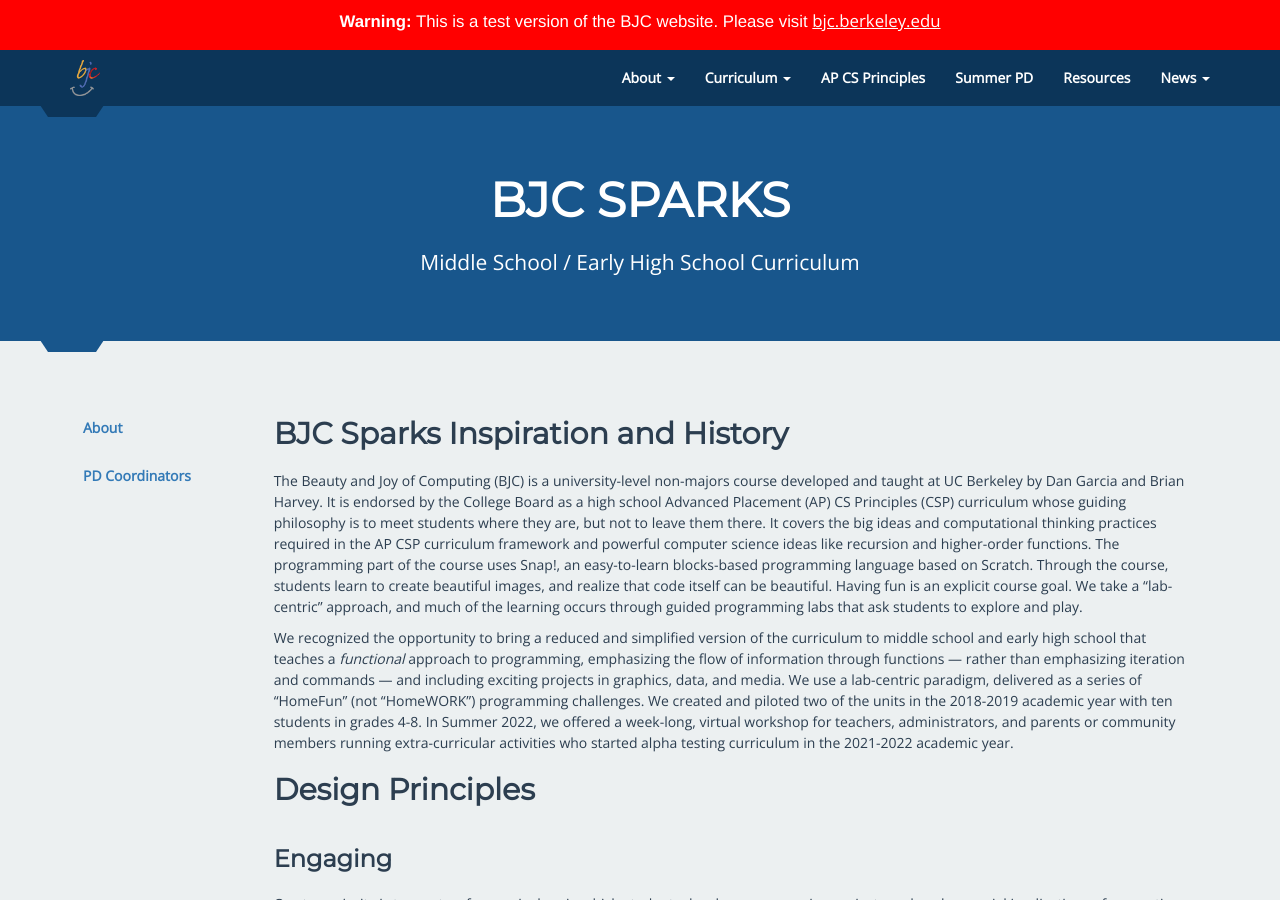
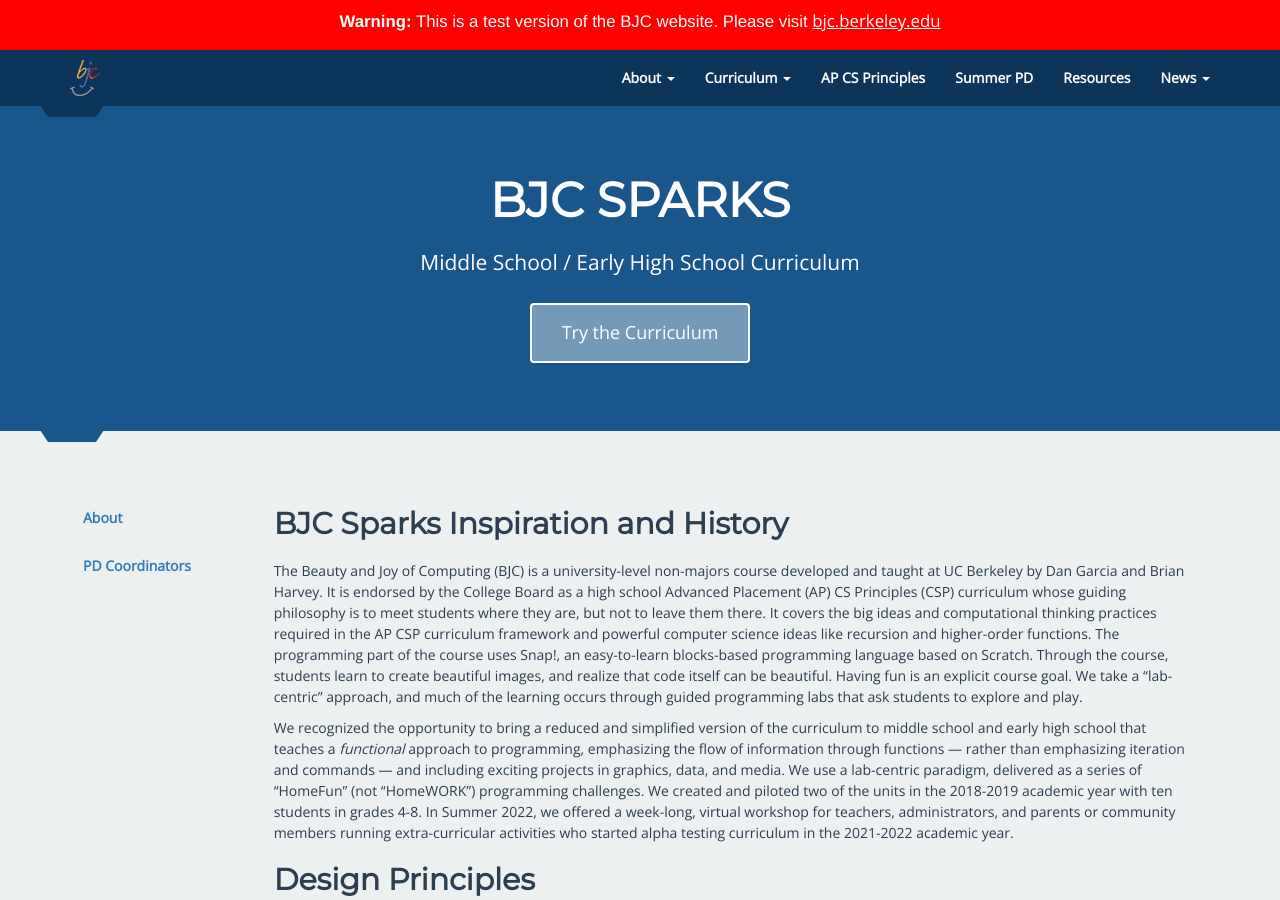
Before and after one commit to beautyjoy/beautyjoy.github.io, a Jekyll site: the page built from sparks.md, in a window 1280 px wide and 900 px high. Built offline with Jekyll 4.4.1, drawn with Linux system fonts in a browser that asks for light colours.

Commit message:
Tweak sparks navbar, add CTA

```diff
--- a/_data/navbar.yml
+++ b/_data/navbar.yml
@@ -15,10 +15,10 @@
   links:
     - name: BJC CS Principles
       href: /curriculum
-    - name: Sparks Curriculum
+    - name: BJC Sparks
       href: /sparks/
-    - name: edX
-      href: /edx
+    # - name: edX
+    #   href: /edx
 - name: AP CS Principles
   href: /ap-cs-principles
 - name: Summer PD
--- a/sparks.md
+++ b/sparks.md
@@ -1,8 +1,12 @@
 ---
 title: BJC Sparks
 subtitle: Middle School / Early High School Curriculum
+call_to_action: Try the Curriculum
+call_to_action_link: https://bjc.edc.org/bjc-r/course/bjc4nyc.html
 layout: summer-pd
 redirect_from:
+  - /ms/
+  - /middle-school/
 ---
 
 ## BJC Sparks Inspiration and History
```
